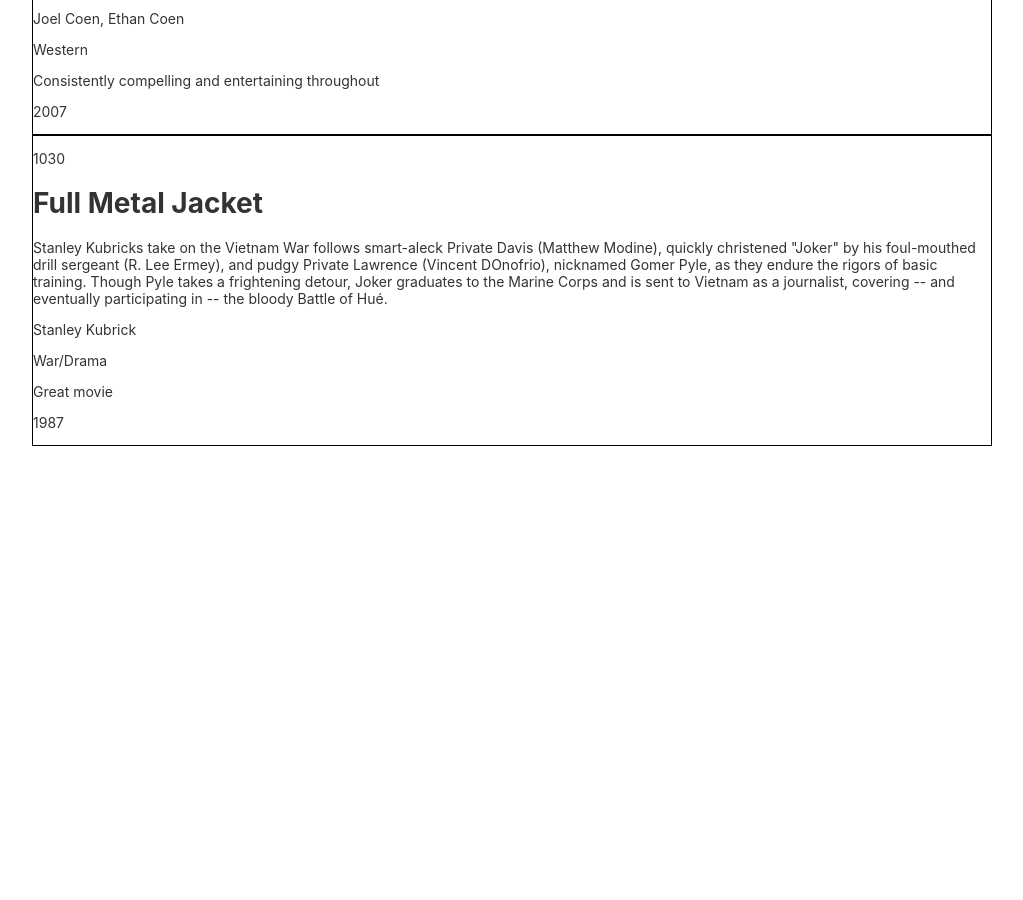
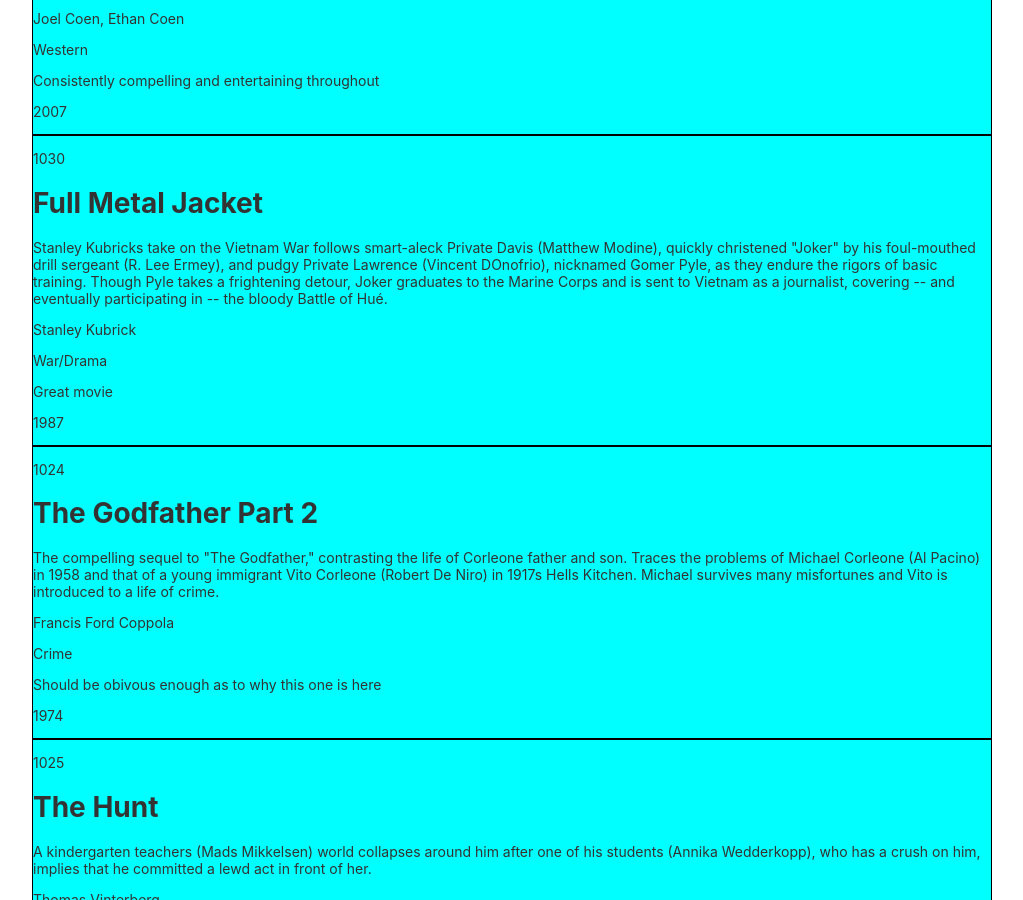
Before and after one commit to Christian-DAntonio/Chr_DAntonio_WEB601Assignments_MyFavouriteMovies, an Angular app: page / in a window 1280 px wide. Shown: the part 1900-2800 px from the top of the page, without its empty margins (128-1151 px from the left). Before the commit the page ends 2378 px from the top, so only its background shows below. Built offline with nearby package versions, Linux system fonts and the light colour scheme.

Commit message:
almost done

```diff
--- a/src/app/content-card/content-card.component.scss
+++ b/src/app/content-card/content-card.component.scss
@@ -1,7 +1,8 @@
 .contentCard {
-    border:black;border-width:1px;border-style:solid
+    border:black;border-width:1px;border-style:solid;
+    background-color: aqua;
 }
 
-.contentCard.h1 {
-    font-size: 10px;
+.contentCard.p.description {
+    font-size: 5px;
 }
--- a/src/app/content-list/content-list.component.html
+++ b/src/app/content-list/content-list.component.html
@@ -50,4 +50,4 @@
     <p>Release Date: 2007</p>
 </div> -->
 <app-content-card *ngFor="let content of (myContentArray | movies)" [content]="content"></app-content-card>
-<app-content-card *ngFor="let content of"></app-content-card>
+<app-content-card *ngFor="let content of myContentArray" [content]="content"></app-content-card>
```
